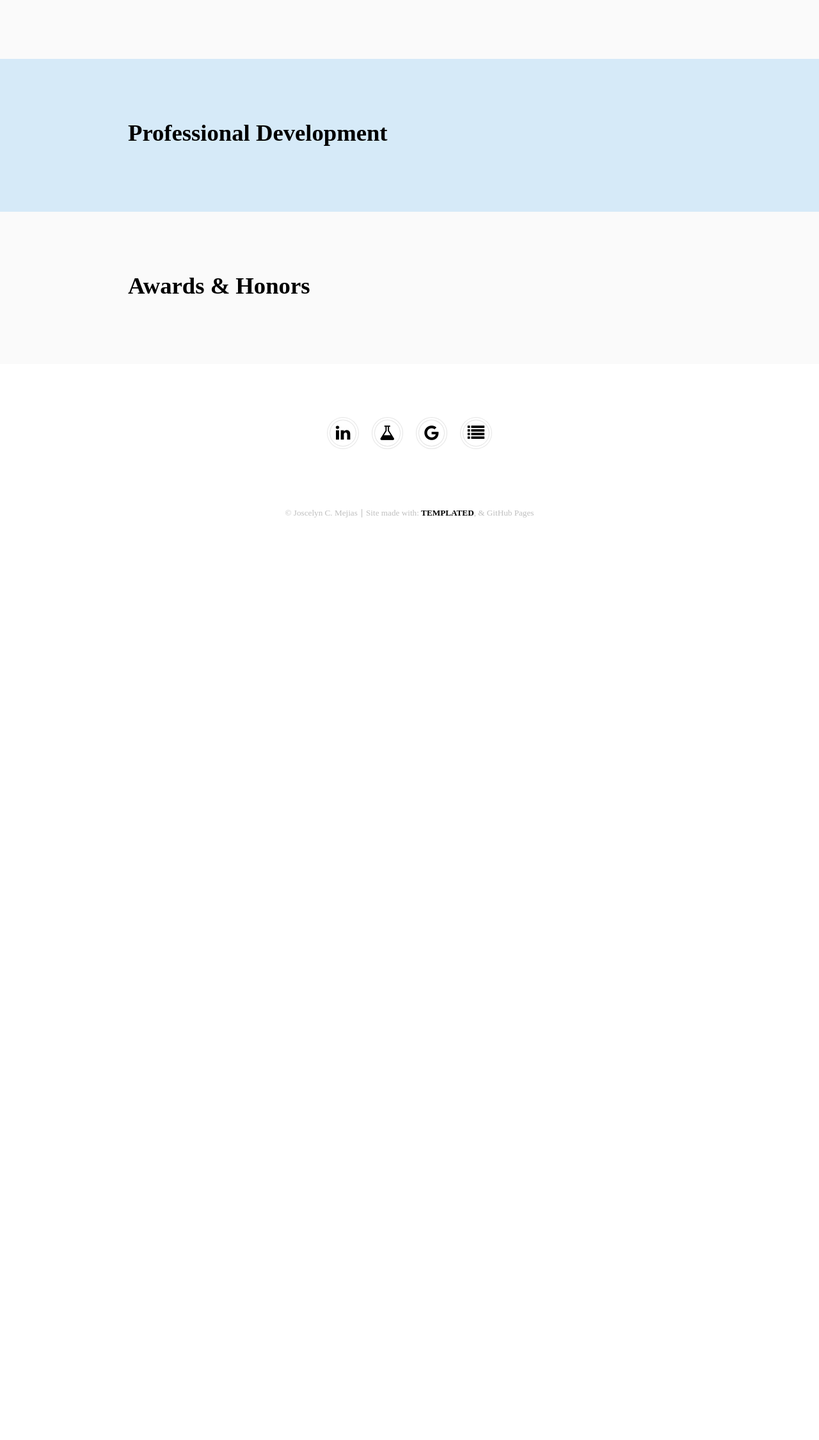
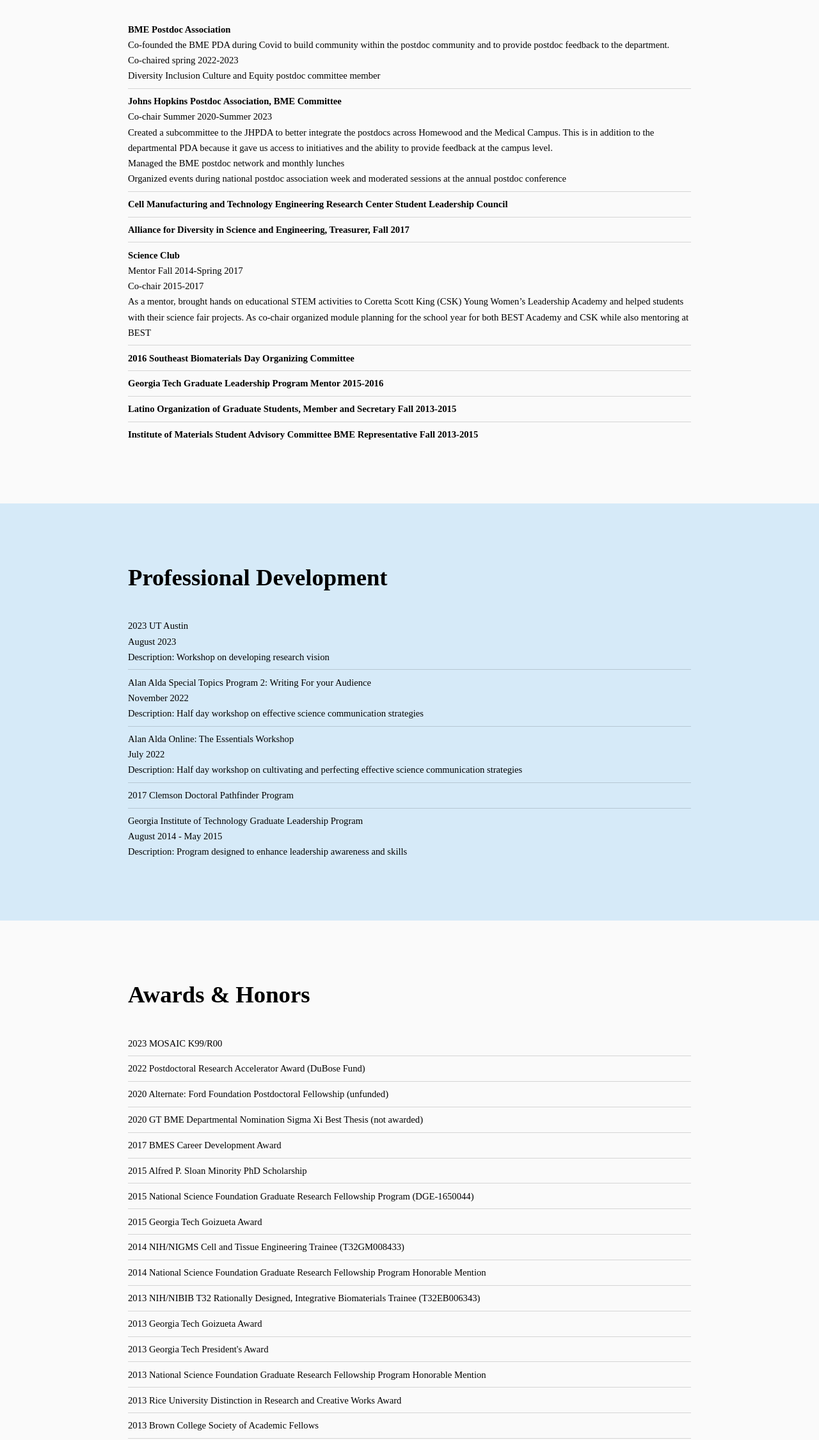
Before and after one commit to jcmejias/jcmejias.github.io, a plain HTML site: page service.html in a window 1280 px wide. Shown: the part 546-2797 px from the top of the page at 64% size. Before the commit the page ends 1385 px from the top, so only its background shows below. Drawn offline with Linux system fonts and the light colour scheme; a web font is replaced by a local one.

Commit message:
Update service.html

```diff
--- a/service.html
+++ b/service.html
@@ -47,6 +47,32 @@
         <div class="inner">
                 <h2>Leadership &amp; Academic Service</h2>
                 <ul class="alt">
+					<li><b>BME Postdoc Association</b>
+						<br>Co-founded the BME PDA during Covid to build community within the postdoc community and to provide postdoc feedback to the department.
+						<br>Co-chaired spring 2022-2023
+						<br>Diversity Inclusion Culture and Equity postdoc committee member</li>
+					<li><b>Johns Hopkins Postdoc Association, BME Committee</b>
+						<br>Co-chair Summer 2020-Summer 2023
+						<br>Created a subcommittee to the JHPDA to better integrate the postdocs across Homewood and the Medical Campus. This is in addition to the departmental PDA because it gave us access to initiatives and the ability to provide feedback at the campus level.
+						<br>Managed the BME postdoc network and monthly lunches
+						<br>Organized events during national postdoc association week and moderated sessions at the annual postdoc conference
+					</li>
+
+					<li><b>Cell Manufacturing and Technology Engineering Research Center Student Leadership Council</b>
+
+					</li>
+					<li><b>Alliance for Diversity in Science and Engineering, Treasurer, Fall 2017</b></li>
+					<li><b>Science Club</b>
+					<br>Mentor Fall 2014-Spring 2017
+					<br>Co-chair 2015-2017
+					<br>As a mentor, brought hands on educational STEM activities to Coretta Scott King (CSK) Young Women’s Leadership Academy and helped students with their science fair projects. As co-chair organized module planning for the school year for both BEST Academy and CSK while also mentoring at BEST
+					</li>
+
+					<li><b>2016 Southeast Biomaterials Day Organizing Committee</b>
+					<li><b>Georgia Tech Graduate Leadership Program Mentor 2015-2016</b></li>
+					<li><b>Latino Organization of Graduate Students, Member and Secretary Fall 2013-2015</b></li>
+					<li><b>Institute of Materials Student Advisory Committee BME Representative Fall 2013-2015</b></li>
+
                 </ul>
         </div>
     </section>
@@ -56,6 +82,24 @@
 			<div class="inner">
 					<h2>Professional Development</h2>
 					<ul class="alt">
+					<li>2023 UT Austin
+						<br>August 2023
+						<br>Description: Workshop on developing research vision</li>
+
+					<li>Alan Alda Special Topics Program 2: Writing For your Audience
+					<br>November 2022
+					<br>Description: Half day workshop on effective science communication strategies</li>
+
+					<li>Alan Alda Online: The Essentials Workshop
+					<br>July 2022
+					<br>Description: Half day workshop on cultivating and perfecting effective science communication strategies</li>
+
+					<li>2017 Clemson Doctoral Pathfinder Program</li>
+
+					<li>Georgia Institute of Technology Graduate Leadership Program
+					<br>August 2014 - May 2015
+					<br>Description: Program designed to enhance leadership awareness and skills</li>
+
 					</ul>
 			</div>
 		</section>
@@ -66,10 +110,45 @@
 			<div class="inner">
 				<h2>Awards &amp; Honors</h2>
 					<ul class="alt">
+					<li>2023 MOSAIC K99/R00</li>
+					<li>2022 Postdoctoral Research Accelerator Award (DuBose Fund)</li>
+					<li>2020 Alternate: Ford Foundation Postdoctoral Fellowship (unfunded)</li>
+					<li>2020 GT BME Departmental Nomination Sigma Xi Best Thesis (not awarded)</li>
+					<li>2017 BMES Career Development Award</li>
+					<li>2015 Alfred P. Sloan Minority PhD Scholarship</li>
+					<li>2015 National Science Foundation Graduate Research Fellowship Program (DGE-1650044)</li>
+					<li>2015 Georgia Tech Goizueta Award</li>
+					<li>2014 NIH/NIGMS Cell and Tissue Engineering Trainee (T32GM008433)</li>
+					<li>2014 National Science Foundation Graduate Research Fellowship Program Honorable Mention</li>
+					<li>2013 NIH/NIBIB T32 Rationally Designed, Integrative Biomaterials Trainee (T32EB006343)</li>
+					<li>2013 Georgia Tech Goizueta Award</li>
+					<li>2013 Georgia Tech President's Award</li>
+					<li>2013 National Science Foundation Graduate Research Fellowship Program Honorable Mention</li>
+					<li>2013 Rice University Distinction in Research and Creative Works Award</li>
+					<li>2013 Brown College Society of Academic Fellows</li>
+					<li>2013 Brown College Sallyport Award Nomination (not awarded)</li>
+					<li>2013 Paul and Ruth Pfieffer Award (Rice University, Brown College Senior Merit Award)</li>
                     </ul>
 				</div>
 		</section>
 	</div>
+
+	<div id="Mentorship">
+		<!-- Section -->
+		<section class="wrapper style1", style = "background-color:#d6eaf8">
+			<div class="inner">
+					<h2>Past Trainees</h2>
+					<ul class="alt">
+					<li>David Frey, GT BME Undergrad Fall 2017-Summer 2019<br> Currently: University of Oregon PhD Student</li>
+					<li>Olivia Liseth, Summer Undergraduate Research Experience (UF BME Undergrad) Summer 2018<br>Currently: MD/PhD student Mayo Clinic School of Medicine<br>1st Place Poster SURE Symposium<br>Presented at BMES 2018</li>
+					<li>Angela Jimenez, Summer Undergraduate Research Experience (UF BME Undergrad) Summer 2017<br>Currently: PhD Candidate GT and Emory<br>Presented at BMES 2017</li>
+					<li>Emily Chang, GT BME Undergrad Spring, Fall 2017<br>Currently: Industry</li>
+					<li>Alex Karius, GT BME Undergrad Spring 2017</li>
+					<li>Meghan Vierheilig, GT BME Undergrad Spring 2017</li>
+					<li>Blake Lash, GT BME Undergrad Spring 2016-2017<br> Currently: PhD Candidate MIT<br>Petit Scholar<br>PURA Travel and Salary Awards 2016, 2017<br>Presented at BMES 2016, SFB 2017, BMES 2017<br>3rd place undergraduate oral presentation award SFB 2017 </li>
+					</ul>
+			</div>
+		</section>
 		<!-- Footer -->
 		<footer id="footer">
 			<div class="copyright">
```
